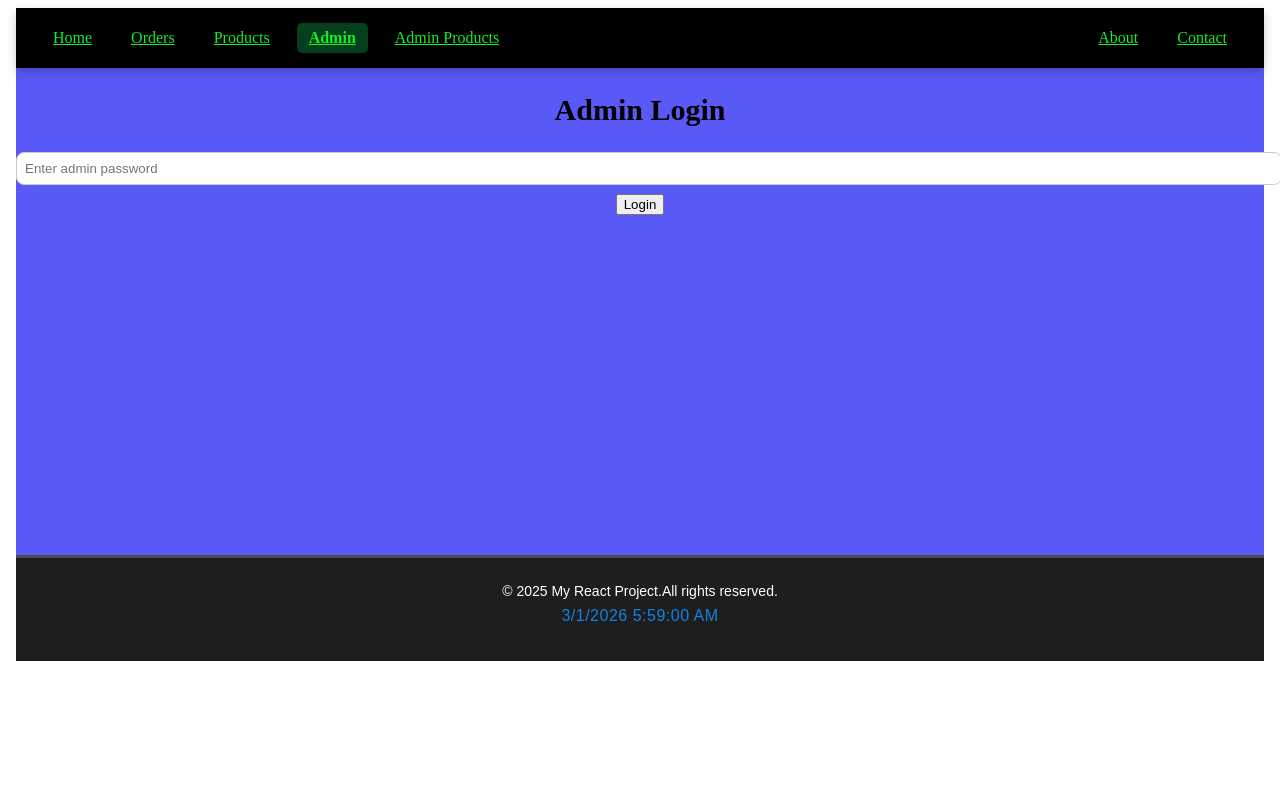
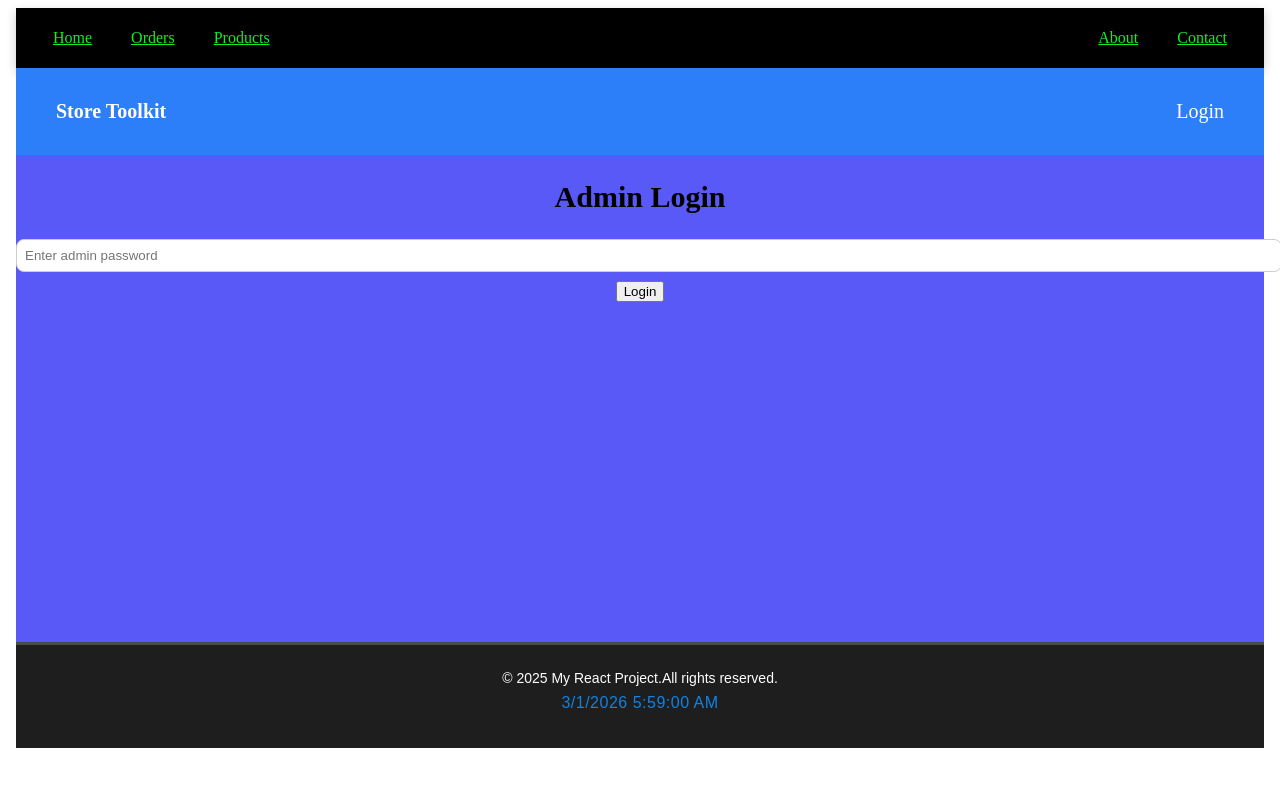
Before and after one commit to Varalakshmi-12/Unit2-Project-Varalakshmi-u, a React (Vite) app in the folder storeemployeetoolkit/: page /admin-login in a window 1280 px wide. Shown: the top 786 px of the page. Built offline with nearby package versions, Linux system fonts and the light colour scheme.

Commit message:
Admin Login added

```diff
--- a/storeemployeetoolkit/src/App.jsx
+++ b/storeemployeetoolkit/src/App.jsx
@@ -12,6 +12,7 @@ import OrdersPage from "./pages/OrdersPage";
 import ProductsPage from "./pages/ProductsPage";
 import AdminLogin from "./pages/AdminLogin";
 import AdminProductsPage from "./pages/AdminProductsPage";
+import AdminPage from "./pages/AdminPage";
 import "./index.css";
 
 
@@ -31,6 +32,7 @@ export default function App() {
           <Route path="/products" element={<ProductsPage />} />
           <Route path="/admin-login" element={<AdminLogin />} />
           <Route path="/admin-products" element={<AdminProductsPage />} />
+          <Route path="/admin" element={<AdminPage />} />
         </Routes>
       </main>
       <Footer />
--- a/storeemployeetoolkit/src/components/Header.jsx
+++ b/storeemployeetoolkit/src/components/Header.jsx
@@ -12,6 +12,8 @@ function Header() {
   const isAbout = pathname === "/about";
   const isContact = pathname === "/contact";
   const isOrders = pathname === "/orders";
+  const isProducts = pathname === "/products";
+
 
 
   return (
@@ -22,8 +24,9 @@ function Header() {
         <NavLink to="/" className="nav-item">Home</NavLink>
         <NavLink to="/orders" className="nav-item">Orders</NavLink>
         <NavLink to="/products" className="nav-item">Products</NavLink>
-        <NavLink to="/admin-login" className="nav-item">Admin</NavLink>
-        <NavLink to="/admin-products" className="nav-item">Admin Products</NavLink>
+
+        {/*<NavLink to="/admin-login" className="nav-item">Admin</NavLink>*/}
+        {/*<NavLink to="/admin-products" className="nav-item">Admin Products</NavLink>*/}
       </nav>
 
 
--- /dev/null
+++ b/storeemployeetoolkit/src/components/Navbar.css
@@ -0,0 +1,42 @@
+.navbar {
+  display: flex;
+  justify-content: space-between;
+  align-items: center;
+  background-color: #2d7ff9;
+  padding: 12px 40px;
+  color: white;
+}
+
+.logo {
+  font-size: 20px;
+  font-weight: bold;
+}
+
+.nav-links {
+  display: flex;
+  list-style: none;
+  gap: 20px;
+}
+
+.nav-links a {
+  text-decoration: none;
+  color: white;
+  font-weight: 500;
+}
+
+.nav-links a:hover {
+  text-decoration: underline;
+}
+
+.logout-btn {
+  background-color: white;
+  color: #2d7ff9;
+  border: none;
+  padding: 6px 12px;
+  border-radius: 4px;
+  cursor: pointer;
+}
+
+.logout-btn:hover {
+  background-color: #e6e6e6;
+}
--- /dev/null
+++ b/storeemployeetoolkit/src/components/Navbar.jsx
@@ -0,0 +1,50 @@
+//import React from react;
+import {Link , useNavigate} from 'react-router-dom';
+import './Navbar.css';
+
+
+function Navbar() {
+  const navigate = useNavigate();
+  const isAdmin = localStorage.getItem('isAdmin') === 'true';
+    const handleLogout = () => { localStorage.removeItem('isAdmin');
+      navigate('/admin-login');
+    };
+
+    return (
+        <nav className="navbar">
+
+      <div className="logo">
+        Store Toolkit
+      </div>
+
+      <ul className="nav-links">
+
+        {/*li>
+          <Link to="/products">Products</Link>
+        </li>*/}
+
+        {isAdmin && (
+          <li>
+            <Link to="/admin-products">Admin</Link>
+          </li>
+        )}
+
+        {!isAdmin ? (
+          <li>
+            <Link to="/admin-login">Login</Link>
+          </li>
+        ) : (
+          <li>
+            <button className="logout-btn" onClick={handleLogout}>
+              Logout
+            </button>
+          </li>
+        )}
+
+      </ul>
+
+    </nav>
+  );
+}
+
+export default Navbar;
--- a/storeemployeetoolkit/src/pages/AdminLogin.jsx
+++ b/storeemployeetoolkit/src/pages/AdminLogin.jsx
@@ -1,5 +1,6 @@
 import { useState } from "react";
 import { useNavigate } from "react-router-dom";
+import Navbar from "../components/Navbar";
 export default function AdminLogin(){
 
   const [password,setPassword] = useState("");
@@ -7,7 +8,7 @@ export default function AdminLogin(){
 
   const handleLogin = () => {
 
-    if(password === "admin123"){
+    if(password === "admin1234"){
       localStorage.setItem("isAdmin","true");
       navigate("/admin-products");
     }else{
@@ -17,6 +18,7 @@ export default function AdminLogin(){
 
   return(
     <div>
+      <Navbar />
 
       <h2>Admin Login</h2>
 
--- a/storeemployeetoolkit/src/pages/AdminProductsPage.jsx
+++ b/storeemployeetoolkit/src/pages/AdminProductsPage.jsx
@@ -1,6 +1,7 @@
 import { useEffect, useState } from "react";
 import { getProducts, addProduct, updateProduct, deleteProduct } from "../services/api";
 import "./AdminProductsPage.css";
+import Navbar from "../components/Navbar";
 export default function AdminProductsPage(){
 
   const [products,setProducts] = useState([]);
@@ -10,13 +11,13 @@ export default function AdminProductsPage(){
   const [editingId,setEditingId] = useState(null);
 
   useEffect(()=>{
-    //const isAdmin = localStorage.getItem("isAdmin");
+    const isAdmin = localStorage.getItem("isAdmin");
 
-  /*if(!isAdmin){
+  if(!isAdmin){
     alert("Unauthorized access");
-    window.location.href="/";
+    window.location.href="/admin-login";
   }
-    */loadProducts();
+    loadProducts();
   },[])
 
   const loadProducts = () =>{
@@ -55,6 +56,7 @@ export default function AdminProductsPage(){
   return(
 
     <div className="admin-products-container">
+    < Navbar />
 
       <h2>Product Management</h2>
         <div className="product-form">
--- a/storeemployeetoolkit/src/pages/ProductsPage.jsx
+++ b/storeemployeetoolkit/src/pages/ProductsPage.jsx
@@ -4,6 +4,7 @@ import { Link } from "react-router-dom";
 import DataTable from "../components/DataTable";
 import { getProducts } from "../services/api";
 import "./ProductsPage.css";
+import Navbar from "../components/Navbar";
 
 export default function ProductsPage() {
     const [products , setProducts] = useState([]);
@@ -26,6 +27,7 @@ export default function ProductsPage() {
 
     return (
     <section className="products-section">
+      <Navbar />
       <h2>Available Products</h2>
       <DataTable data={products} columns={columns} />
 
```
